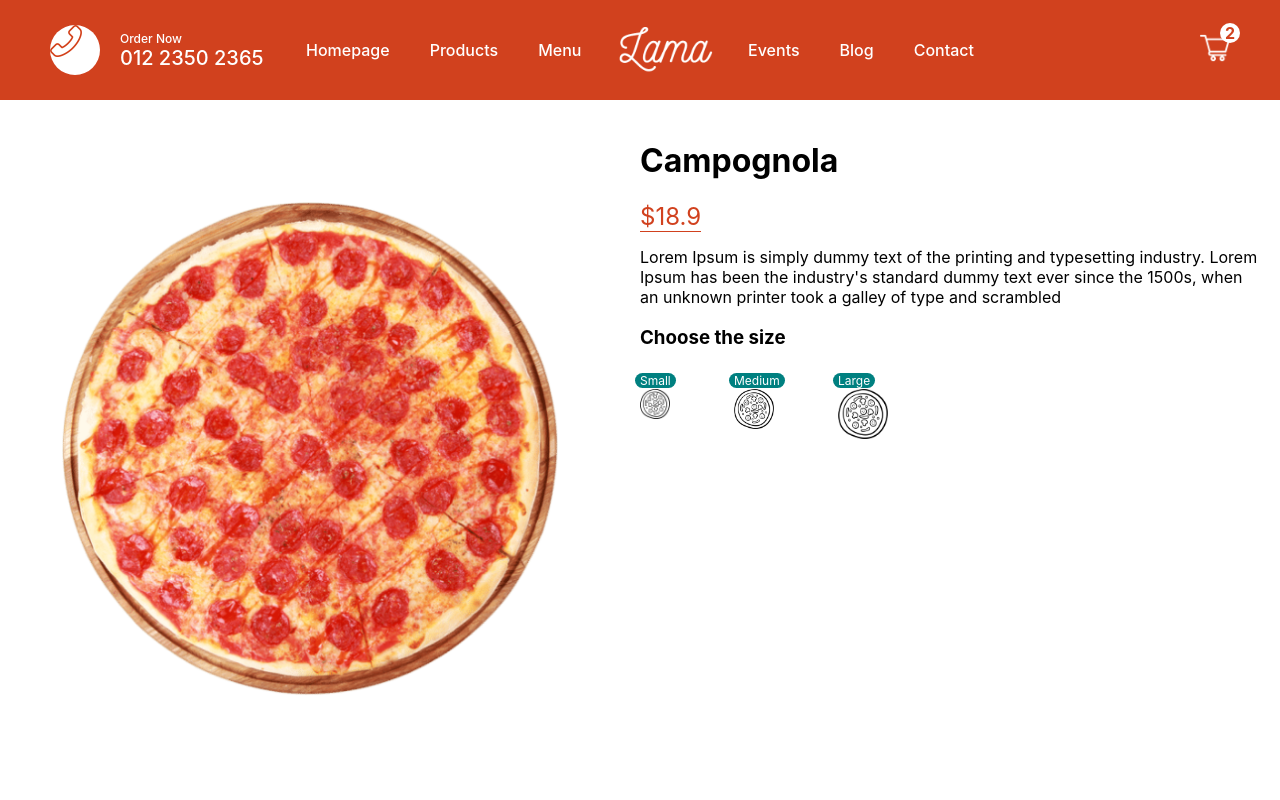
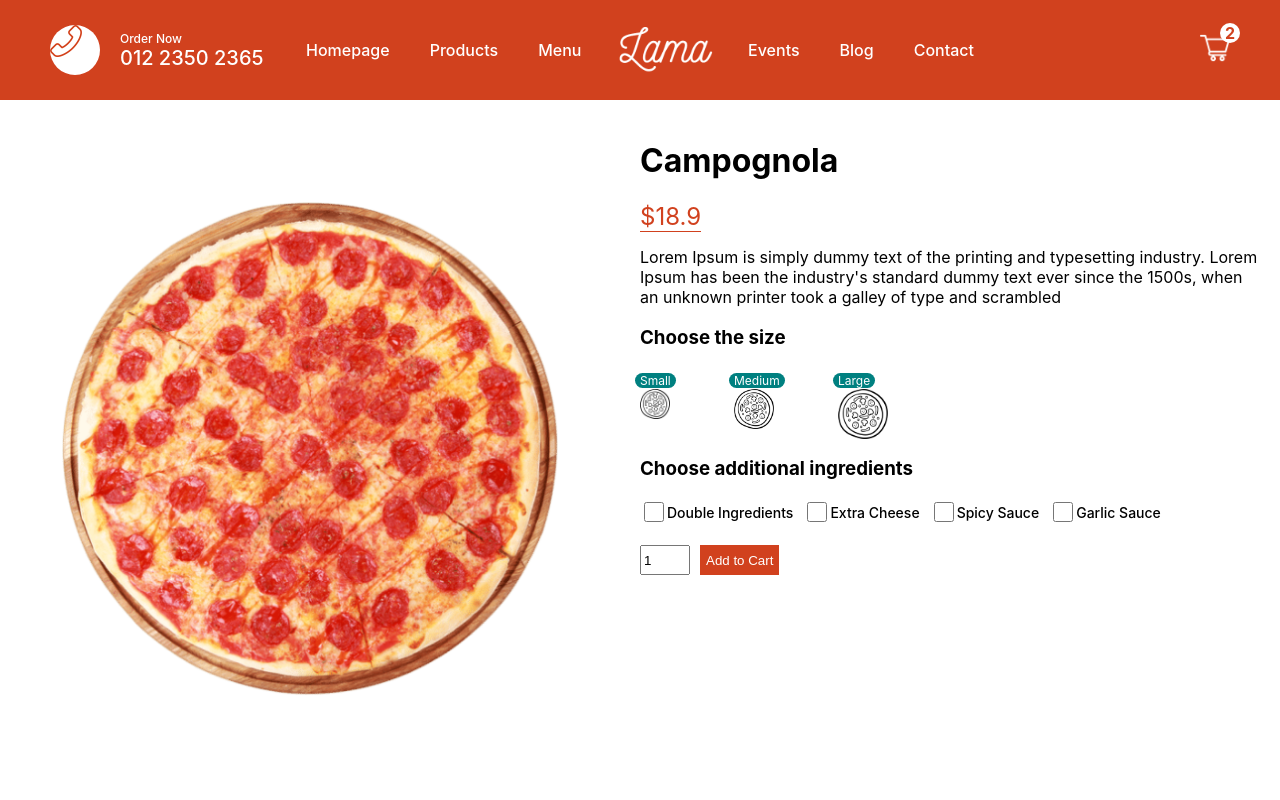
Before and after one commit to jonyahmed19/next-restaurant, a Next.js app: page /product/1 in a window 1280 px wide. Shown: the top 800 px of the page. Built offline with nearby package versions, Linux system fonts and the light colour scheme.

Commit message:
added till button

```diff
--- a/pages/product/[id].js
+++ b/pages/product/[id].js
@@ -31,18 +31,61 @@
         <p className={styles.desc}>{pizza.desc}</p>
         <h3 className={styles.choose}>Choose the size</h3>
         <div className={styles.sizes}>
-          <div className={styles.size}>
+          <div className={styles.size} onClick={() => setSize(0)}>
             <Image src={"/img/size.png"} layout="fill" alt="Small" />
             <span className={styles.number}>Small</span>
           </div>
-          <div className={styles.size}>
+          <div className={styles.size} onClick={() => setSize(1)}>
             <Image src={"/img/size.png"} layout="fill" alt="Medium" />
             <span className={styles.number}>Medium</span>
           </div>
-          <div className={styles.size}>
+          <div className={styles.size} onClick={() => setSize(2)}>
             <Image src={"/img/size.png"} layout="fill" alt="Large" />
             <span className={styles.number}>Large</span>
           </div>
+        </div>
+        <h3 className={styles.choose}>Choose additional ingredients</h3>
+        <div className={styles.ingredients}>
+          <div className={styles.option}>
+            <input
+              type="checkbox"
+              id="double"
+              name="double"
+              className={styles.checkbox}
+            />
+            <label htmlFor="double">Double Ingredients</label>
+          </div>
+          <div className={styles.option}>
+            <input
+              className={styles.checkbox}
+              type="checkbox"
+              id="cheese"
+              name="cheese"
+            />
+            <label htmlFor="cheese">Extra Cheese</label>
+          </div>
+          <div className={styles.option}>
+            <input
+              className={styles.checkbox}
+              type="checkbox"
+              id="spicy"
+              name="spicy"
+            />
+            <label htmlFor="spicy">Spicy Sauce</label>
+          </div>
+          <div className={styles.option}>
+            <input
+              className={styles.checkbox}
+              type="checkbox"
+              id="garlic"
+              name="garlic"
+            />
+            <label htmlFor="garlic">Garlic Sauce</label>
+          </div>
+        </div>
+        <div className={styles.add}>
+          <input type="number" defaultValue={1} className={styles.quantity} />
+          <button className={styles.button}>Add to Cart</button>
         </div>
       </div>
     </div>
--- a/styles/Product.module.css
+++ b/styles/Product.module.css
@@ -28,6 +28,7 @@
   height: 30px;
   width: 30px;
   position: relative;
+  cursor: pointer;
 }
 .sizes {
   display: flex;
@@ -53,3 +54,31 @@
   padding: 0 5px;
   border-radius: 10px;
 }
+.ingredients {
+  display: flex;
+  margin-bottom: 20px;
+}
+.option {
+  display: flex;
+  align-items: center;
+  margin-right: 10px;
+  font-size: 14px;
+  font-weight: 500;
+}
+.checkbox {
+  width: 20px;
+  height: 20px;
+}
+.quantity {
+  width: 50px;
+  height: 30px;
+}
+.button {
+  height: 30px;
+  margin-left: 10px;
+  background-color: #d1411e;
+  color: white;
+  border: none;
+  font-weight: 500;
+  cursor: pointer;
+}
```
